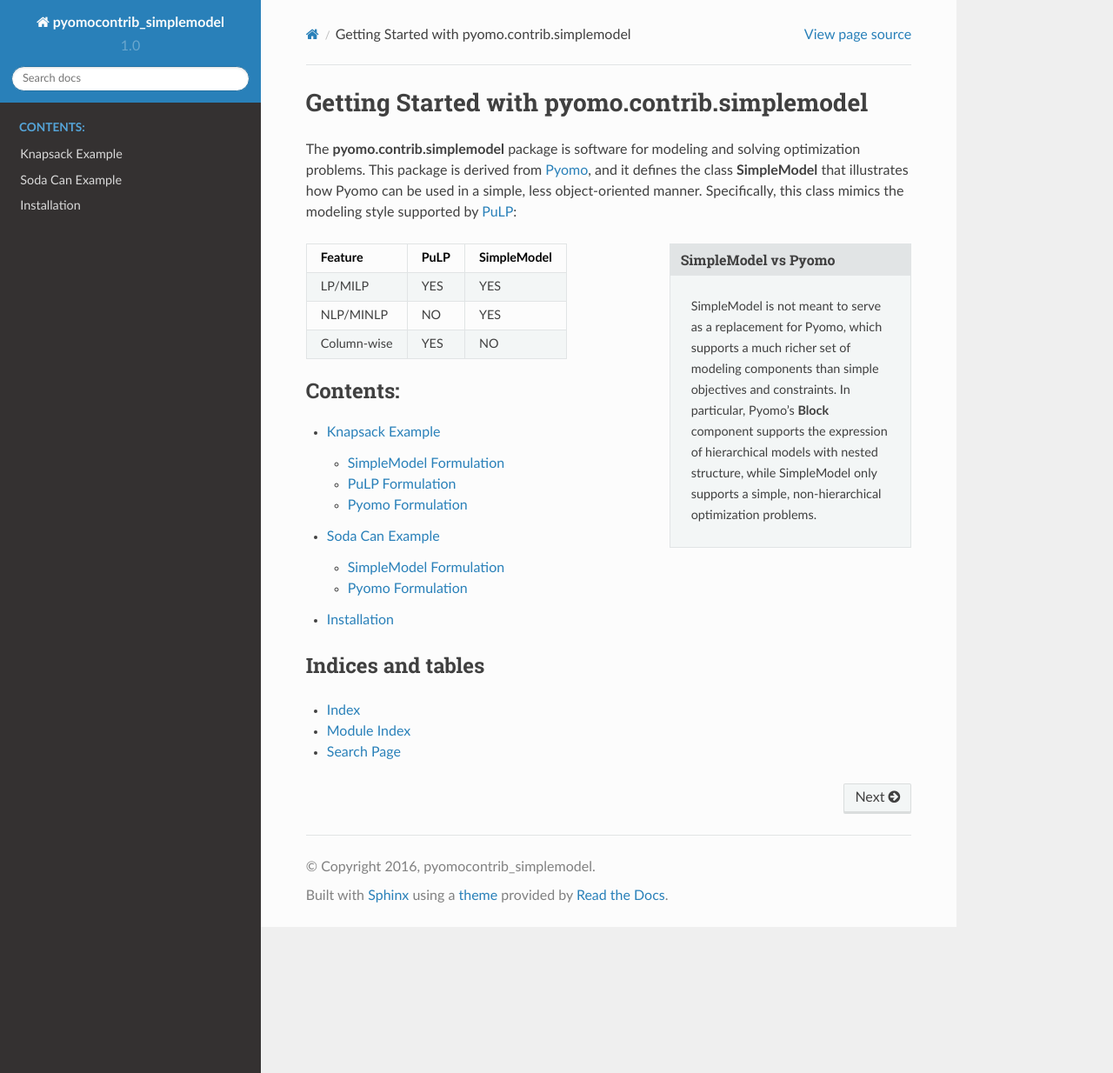
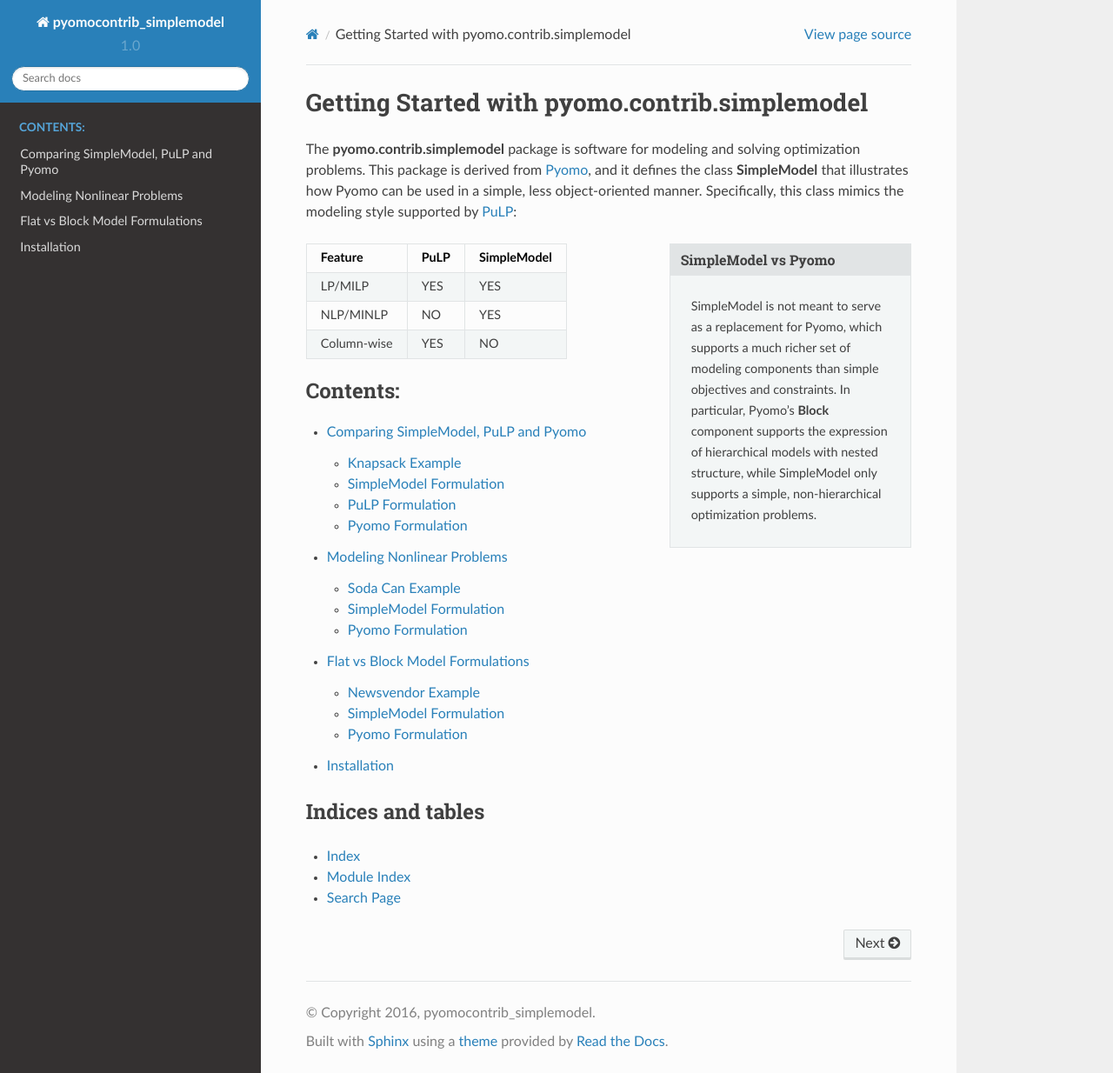
Before and after one commit to or-fusion/pyomo_simplemodel, a Sphinx documentation site: the page built from doc/index.rst, in a window 1280 px wide and 1234 px high. Shown: the whole window at 87% size. Built offline with Sphinx 7.4.7 and the Read the Docs theme 2.0.0, drawn with Linux system fonts in a browser that asks for light colours; some of the changed lines change nothing that is shown.

Commit message:
Updates to include the Newsvendor problem
Changed the section titles to explain the reason for the
different examples

```diff
--- a/doc/index.rst
+++ b/doc/index.rst
@@ -33,6 +33,7 @@
 
    knapsack
    sodacan
+   newsvendor
    gettingstarted
 
 
--- a/doc/knapsack.rst
+++ b/doc/knapsack.rst
@@ -1,6 +1,10 @@
-================
+=====================================
+Comparing SimpleModel, PuLP and Pyomo
+=====================================
+
+----------------
 Knapsack Example
-================
+----------------
 
 The `Knapsack Problem <https://en.wikipedia.org/wiki/Knapsack_problem>`_
 considers the problem of selecting a set of items whose weight is
--- /dev/null
+++ b/doc/newsvendor.rst
@@ -0,0 +1,101 @@
+================================
+Flat vs Block Model Formulations
+================================
+
+-------------------
+Newsvendor Example
+-------------------
+
+The `Newsvendor Problem <https://en.wikipedia.org/wiki/Newsvendor_model>`_
+considers the problem of determining optimal inventory levels.
+Given fixed prices and an uncertain demand, the problem is to determine
+inventory levels that maximize the expected profit for the newsvendor.
+
+The following formulation is adapted from Shapiro and Philpott.  A
+company has decided to order a quantity `x` of a product to satisfy
+demand `d`.  The per-unit cost of ordering is `c`, and if demand `d` is
+greater than `x`, `d>x`, then the back-order penalty is `b` per unit.  If
+demand is less than production, `d<x`, then a holding cost `h` is
+incurred for unused product.
+
+The objective is to minimize the `total cost`: :math:`\max\left\{
+(c-b)x+bd, (c+h)x-hd\right\}`.  For example, suppose we have
+:math:`c=1`, :math:`b=1.5`, :math:`h=0.1`, and :math:`d=50`.
+Then the total following figure illustrates the total cost:
+
+.. image: figs/newsvendor_totalcost.png
+
+In general, the ordering decision is made before a realization of
+the demand is known.  The deterministic formulation corresponds to
+a single scenario taken with probability one:
+
+.. math::
+   :nowrap:
+
+    \begin{array}{ll}
+        \min_{x,y} & y\\
+        \textrm{s.t.} & y \geq (c-b)x + b d\\
+                      & y \geq (c+h)x - h d\\
+                      & x \geq 0
+    \end{array}
+
+Now suppose we model the distribution of possible demands with
+scenarios :math:`d_1, \ldots, d_K` each with equal probability (:math:`p_k = 0.2`).
+Then the following formulation minimizes the expected value of the
+total cost over these scenarios:
+
+.. math::
+   :nowrap:
+
+    \begin{array}{lll}
+        \min_{x,y_1,\ldots,y_k} & p_k y_k & \\
+        \textrm{s.t.} & y_k \geq (c-b)x + b d_k & k = 1,\ldots,K\\
+                      & y_k \geq (c+h)x - h d_k & k = 1,\ldots,K\\
+                      & x \geq 0
+    \end{array}
+
+This is a linear integer problem, so it can be formulated with
+SimpleModel, PuLP and Pyomo.  Below, we show formulations for
+SimpleModel and Pyomo.  In particular, the Pyomo formulation
+illustrates the use of the **Block** component to structure the
+model representation in a modular manner.
+
+-----------------------
+SimpleModel Formulation
+-----------------------
+
+The following script creates and solves an integer program for the newsvendor problem using SimpleModel:
+
+.. literalinclude:: ../examples/newsvendor.py
+   :language: python
+   :linenos:
+
+There are two key things to note about this model.  First, it is
+`flat`: the model simply consists of a list of constraints.  Second,
+the ``y`` variable is indexed to represent the total cost for the
+different scenarios.
+
+
+-----------------
+Pyomo Formulation
+-----------------
+
+The following script creates and solves an integer program for the newsvendor problem using SimpleModel:
+
+.. literalinclude:: ../examples/newsvendor-pyomo.py
+
+This script uses the ``Block`` component to create a hierarchical
+model representation.  A block is added for each index :math:`k =
+1,\ldots,K`, and each block contains a variable ``y``, and the
+corresponding constraints that define the value of ``y``.
+
+Note that the ``Block`` component is indexed in this formulation
+while the ``y`` variable is indexed in the SimpleModel formulation.
+Block components allow Pyomo to support a modular modeling framework,
+where the data, variables and constraints in the block can be
+represented simply, and where the block itself is indexed.  There
+are several advantages of this approach:
+
+* This model structure is explicit, and it can be exploited by decomposition-based optimization solvers (e.g. the progressive hedging solver in Pyomo).
+
+* Extending and refining block models is simpler.  For example, if a multi-dimensional index was needed for this model, then ``y`` would need to be modified to reflect that.  In complex application with many variables and other components, the block structure helps coordinate and simplify this type of change.
--- a/doc/sodacan.rst
+++ b/doc/sodacan.rst
@@ -1,6 +1,10 @@
-================
+===========================
+Modeling Nonlinear Problems
+===========================
+
+----------------
 Soda Can Example
-================
+----------------
 
 Finding the optimal dimensions of a soda can is a simple nonlinear
 optimization problem.  We consider an idealized soda can that is
```
Also changed, not shown: doc/figs/newsvendor_totalcost.png (added).
